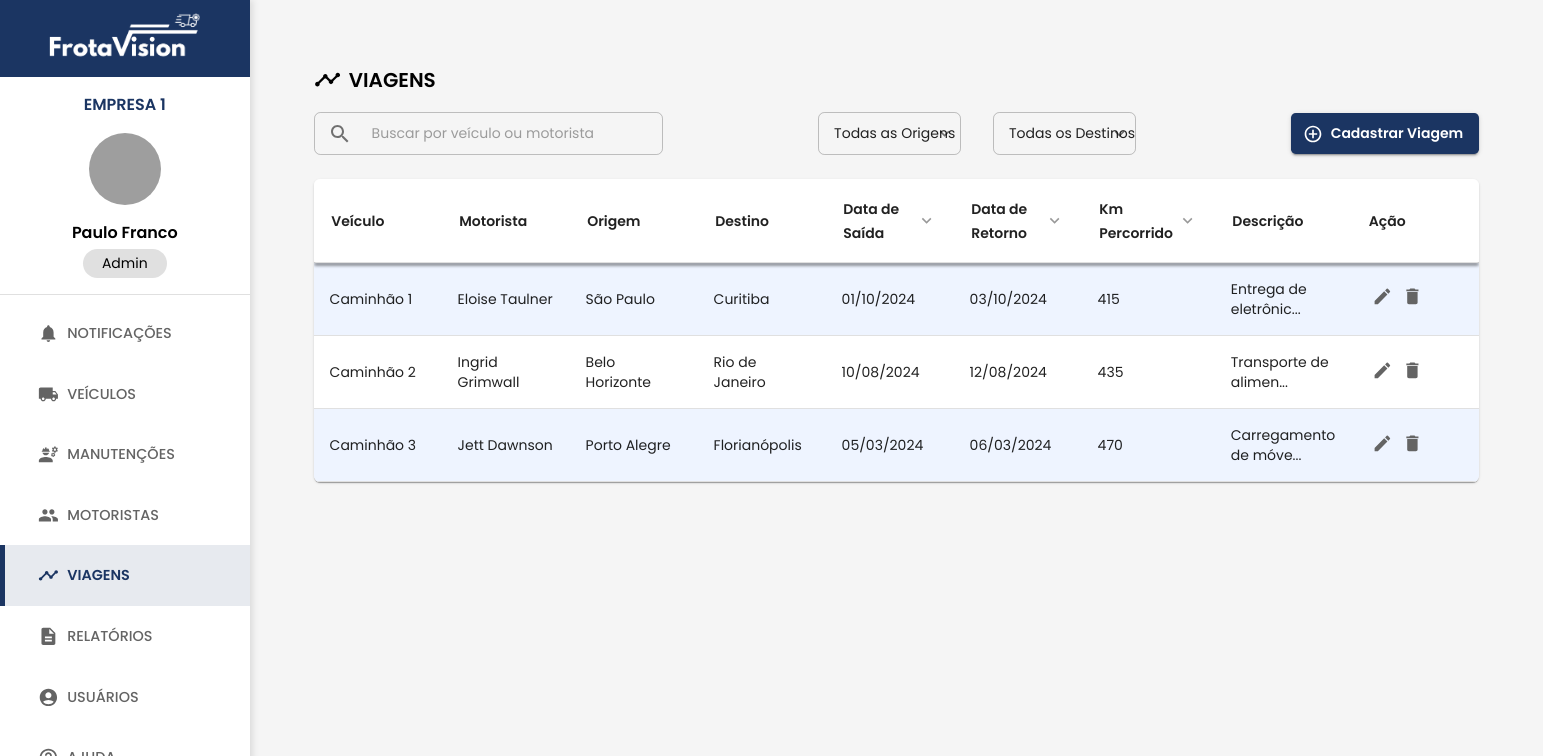
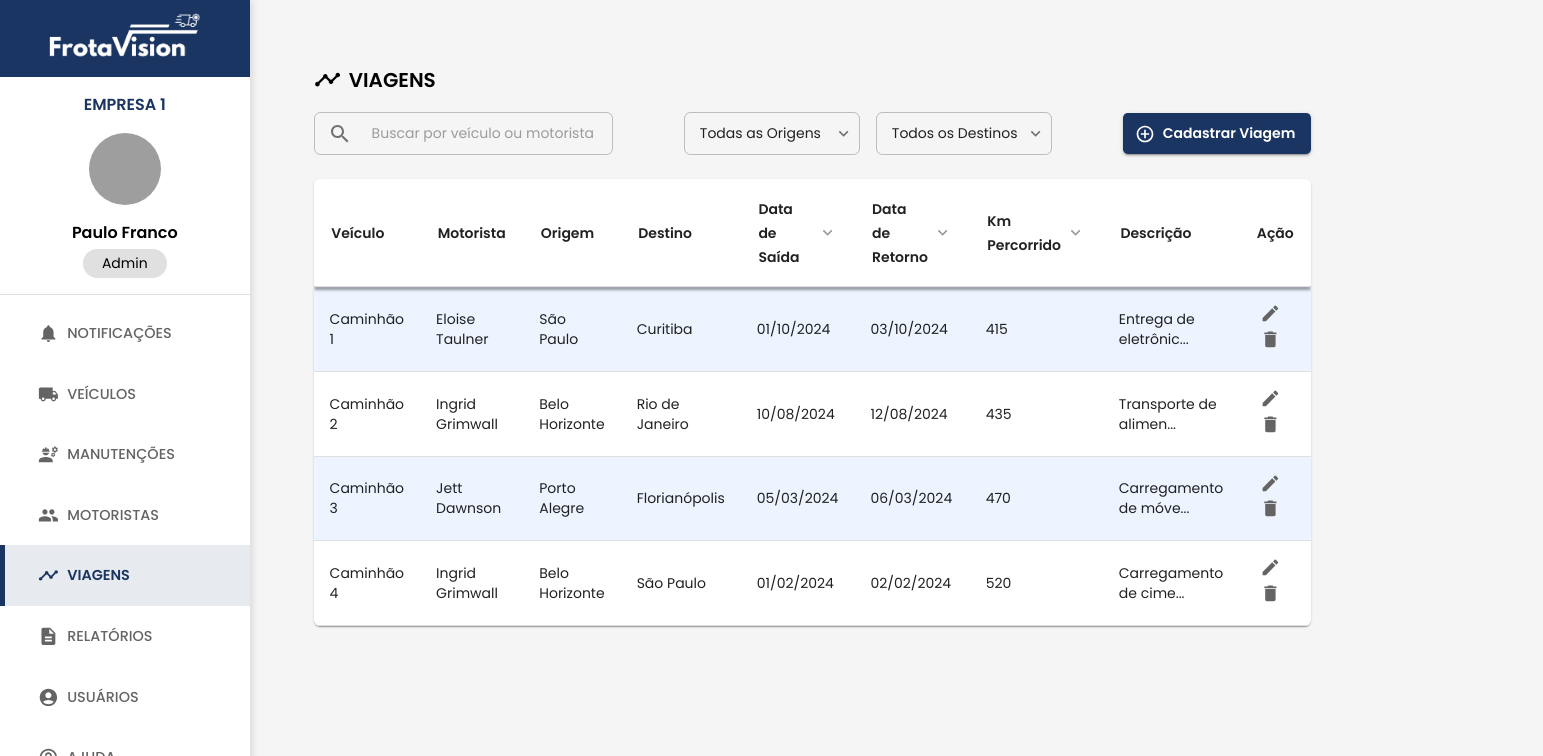
Before and after one commit to Fredrreis/FrotaVision2, a Next.js app: page /ferramentas in a window 1280 px wide. Both pictures are taken after a click on the item "VIAGENS". Shown: the top 756 px of the page, 1543 px wide, since content can reach past the window. Built offline with nearby package versions, Linux system fonts and the light colour scheme; grey boxes are pictures that could not be loaded.

Commit message:
Correção da responsvidade do componente Veiculos

```diff
--- a/src/app/ferramentas/components/manutencoes/manutencoes.tsx
+++ b/src/app/ferramentas/components/manutencoes/manutencoes.tsx
@@ -19,7 +19,7 @@ import "./manutencoes.css";
 interface Manutencao extends Record<string, unknown> {
   veiculo: string;
   tipoVeiculo: string;
-  manutencao: string;
+  nome: string;
   km: number;
   horasMotor: number;
   descricao: string;
@@ -32,7 +32,7 @@ const colunasManutencoes: {
   chave:
     | "veiculo"
     | "tipoVeiculo"
-    | "manutencao"
+    | "nome"
     | "km"
     | "horasMotor"
     | "descricao"
@@ -44,7 +44,7 @@ const colunasManutencoes: {
 }[] = [
   { chave: "veiculo", titulo: "Veículo", ordenavel: false },
   { chave: "tipoVeiculo", titulo: "Tipo Caminhão", ordenavel: false },
-  { chave: "manutencao", titulo: "Manutenção", ordenavel: false },
+  { chave: "nome", titulo: "Manutenção", ordenavel: false },
   { chave: "km", titulo: "Km da Manutenção", ordenavel: true },
   { chave: "horasMotor", titulo: "Horas do Motor", ordenavel: true },
   { chave: "descricao", titulo: "Descrição", ordenavel: false },
@@ -59,7 +59,7 @@ const manutencoesData: Manutencao[] = [
   {
     veiculo: "Caminhão 1",
     tipoVeiculo: "Betoneira",
-    manutencao: "Troca de óleo",
+    nome: "Troca de óleo",
     km: 90.7,
     horasMotor: 4500,
     descricao: "Troca completa de óleo do motor.",
@@ -70,7 +70,7 @@ const manutencoesData: Manutencao[] = [
   {
     veiculo: "Caminhão 2",
     tipoVeiculo: "Basculante",
-    manutencao: "Reparo no motor",
+    nome: "Reparo no motor",
     km: 140.1,
     horasMotor: 5200,
     descricao: "Substituição de componentes do motor.",
@@ -81,7 +81,7 @@ const manutencoesData: Manutencao[] = [
   {
     veiculo: "Caminhão 3",
     tipoVeiculo: "Carga Seca",
-    manutencao: "Revisão completa",
+    nome: "Revisão completa",
     km: 50.2,
     horasMotor: 3900,
     descricao: "Revisão preventiva geral.",
@@ -101,7 +101,7 @@ export default function Manutencoes() {
   const dadosFiltrados = manutencoesData.filter((manutencao) => {
     const matchesSearch =
       manutencao.veiculo.toLowerCase().includes(search.toLowerCase()) ||
-      manutencao.manutencao.toLowerCase().includes(search.toLowerCase());
+      manutencao.nome.toLowerCase().includes(search.toLowerCase());
 
     const matchesFiltro =
       filtroTipo === "todos" ? true : manutencao.tipo === filtroTipo;
--- a/src/app/ferramentas/components/templates/tabela/tabela-generica.css
+++ b/src/app/ferramentas/components/templates/tabela/tabela-generica.css
@@ -24,7 +24,6 @@
 .tabela-header-cell {
     padding: 1.1rem !important;
     font-weight: 600 !important;
-    min-width: 8rem !important;
 }
 
 .tabela-header-content {
--- a/src/app/ferramentas/components/viagens/viagens.css
+++ b/src/app/ferramentas/components/viagens/viagens.css
@@ -29,11 +29,8 @@
 
   .dropdows-container{
     display: flex !important;
-    width: 30% !important;
-  }
-
-  .dropdown-input{
-    margin: 0 1rem !important
+    width: 23rem !important;
+    gap: 1rem !important;
   }
 
   .MuiSelect-icon {
@@ -93,8 +90,16 @@
       font-size: 1.1rem !important;
     }
 
-    .search-input input {
+    .search-input input, .MuiSelect-select , .MuiMenuItem-root  {
       font-size: 0.8rem !important;
+    }
+
+    .dropdows-container {
+      width: 100% !important;
+    }
+
+    .dropdown-input {
+      margin: 0 !important;
     }
 
     .filtro-label {
--- a/src/app/ferramentas/components/viagens/viagens.tsx
+++ b/src/app/ferramentas/components/viagens/viagens.tsx
@@ -83,10 +83,20 @@ const viagensData: Viagem[] = [
     kmPercorrido: 470,
     descricao: "Carregamento de móveis",
   },
+  {
+    veiculo: "Caminhão 4",
+    motorista: "Ingrid Grimwall",
+    origem: "Belo Horizonte",
+    destino: "São Paulo",
+    dataSaida: "01/02/2024",
+    dataRetorno: "02/02/2024",
+    kmPercorrido: 520,
+    descricao: "Carregamento de cimento",
+  },
 ];
 
 const origensUnicas = [...new Set(viagensData.map((v) => v.origem))];
-const destinosUnicos = [...new Set(viagensData.map((v) => v.destino))];
+const destinosUnicas = [...new Set(viagensData.map((v) => v.destino))];
 
 export default function Viagens() {
   const [dados, setDados] = useState<Viagem | null>(null);
@@ -96,15 +106,20 @@ export default function Viagens() {
   const [filtroOrigem, setFiltroOrigem] = useState("");
   const [filtroDestino, setFiltroDestino] = useState("");
 
+  const encurtarTextoResponsivo = (texto: string, limite = 12): string => {
+    if (typeof window !== "undefined" && window.innerWidth < 768 && texto.length > limite) {
+      return texto.slice(0, limite) + "...";
+    }
+    return texto;
+  };
+
   const dadosFiltrados = viagensData.filter((viagem) => {
     const matchesSearch =
       viagem.veiculo.toLowerCase().includes(search.toLowerCase()) ||
       viagem.motorista.toLowerCase().includes(search.toLowerCase());
 
     const matchesOrigem = filtroOrigem ? viagem.origem === filtroOrigem : true;
-    const matchesDestino = filtroDestino
-      ? viagem.destino === filtroDestino
-      : true;
+    const matchesDestino = filtroDestino ? viagem.destino === filtroDestino : true;
 
     return matchesSearch && matchesOrigem && matchesDestino;
   });
@@ -169,6 +184,8 @@ export default function Viagens() {
             SelectProps={{
               displayEmpty: true,
               IconComponent: KeyboardArrowDownIcon,
+              renderValue: (value: unknown) =>
+                              typeof value === "string" && value ? encurtarTextoResponsivo(value) : encurtarTextoResponsivo("Todas as Origens"),
               MenuProps: {
                 TransitionComponent: Fade,
               },
@@ -191,13 +208,15 @@ export default function Viagens() {
             SelectProps={{
               displayEmpty: true,
               IconComponent: KeyboardArrowDownIcon,
+              renderValue: (value: unknown) =>
+                              typeof value === "string" && value ? encurtarTextoResponsivo(value) : encurtarTextoResponsivo("Todos os Destinos"),
               MenuProps: {
                 TransitionComponent: Fade,
               },
             }}
           >
-            <MenuItem value="">Todas os Destinos</MenuItem>
-            {destinosUnicos.map((destino) => (
+            <MenuItem value="">Todos os Destinos</MenuItem>
+            {destinosUnicas.map((destino) => (
               <MenuItem key={destino} value={destino}>
                 {destino}
               </MenuItem>
```
